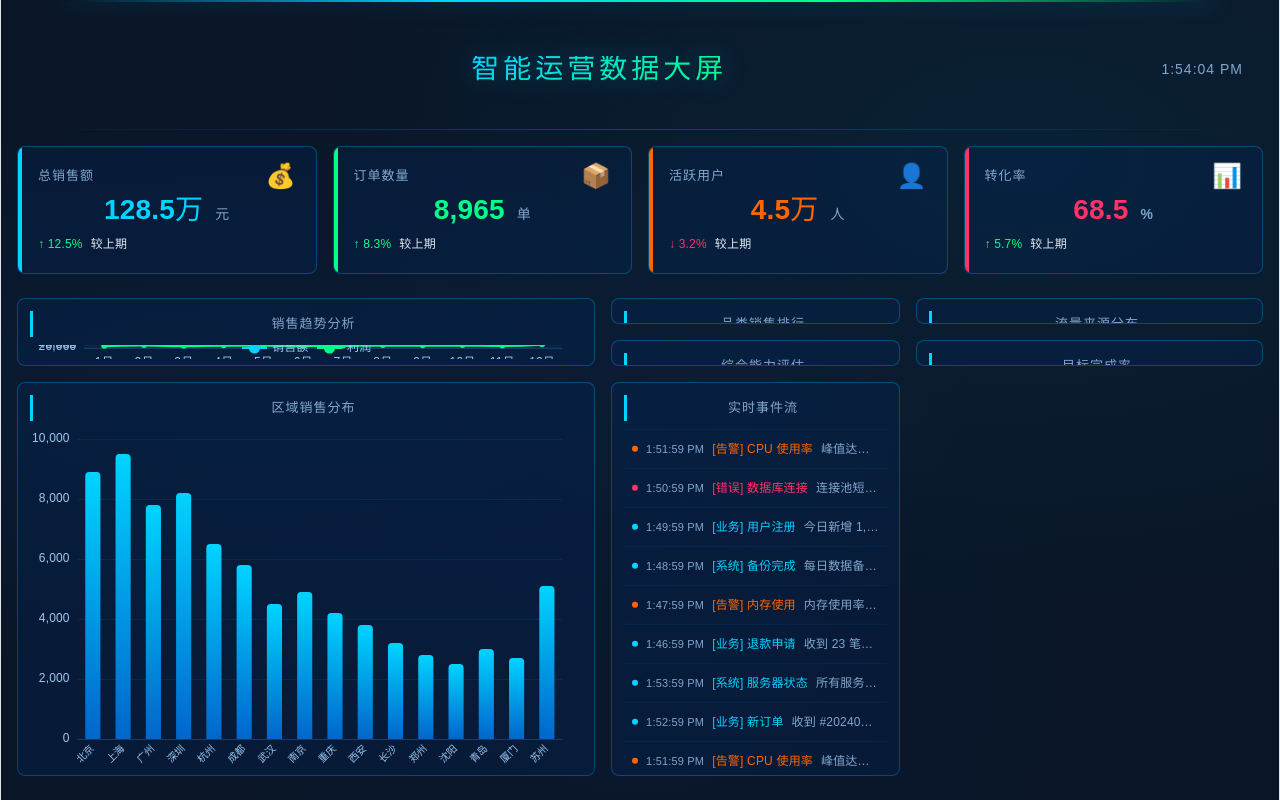
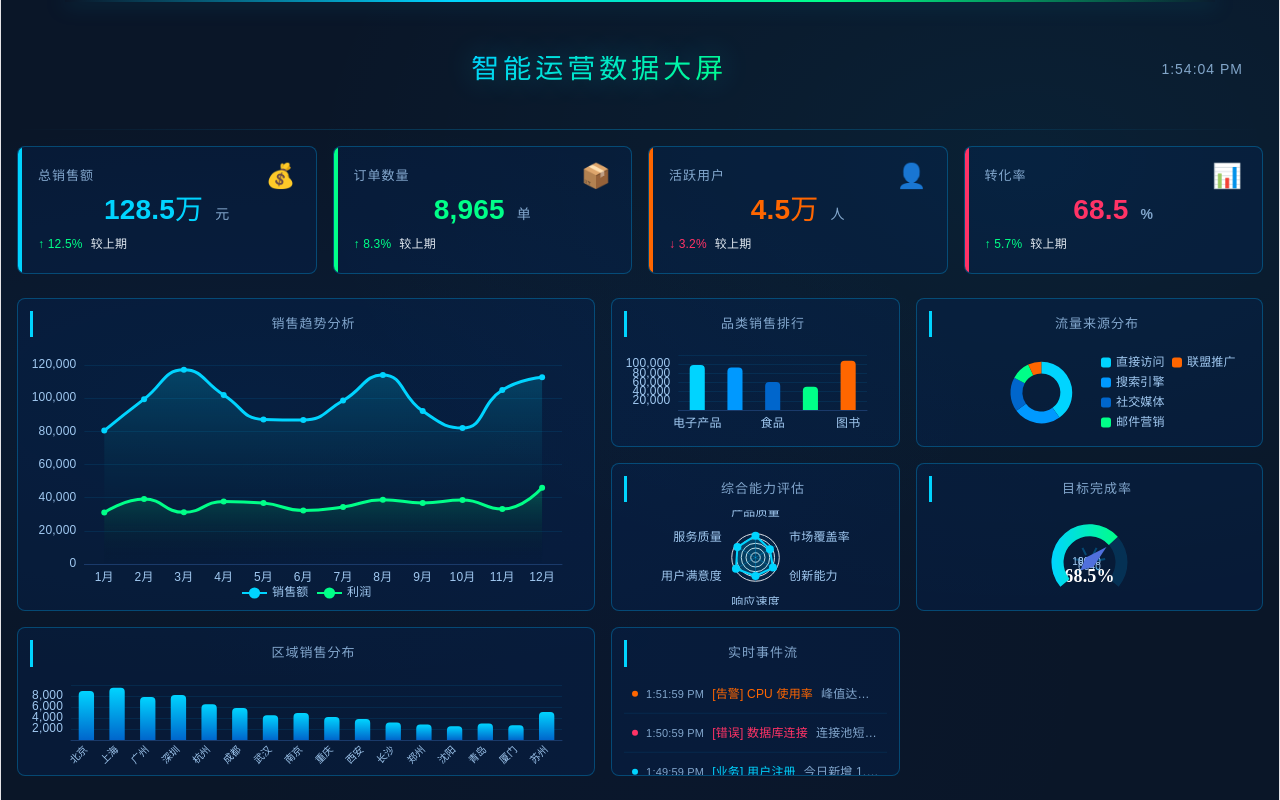
Before and after one commit to a18361272323/dashboard_kpi, a Vue app: page / in a window 1280 px wide. Built offline with nearby package versions, Linux system fonts and the light colour scheme.

Commit message:
fix: 3行网格布局修复右下角空位 + 更新资源hash

```diff
--- a/src/styles/dashboard.css
+++ b/src/styles/dashboard.css
@@ -137,7 +137,7 @@ html, body, #app {
   flex: 1;
   display: grid;
   grid-template-columns: 2fr 1fr 1.2fr;
-  grid-template-rows: 1fr 1fr;
+  grid-template-rows: 1fr 1fr 1fr;
   gap: 16px;
   padding: 8px 0;
   min-height: 0;
```
Also changed, not shown: 4 other files (tests, documents, lock files or other folders).
